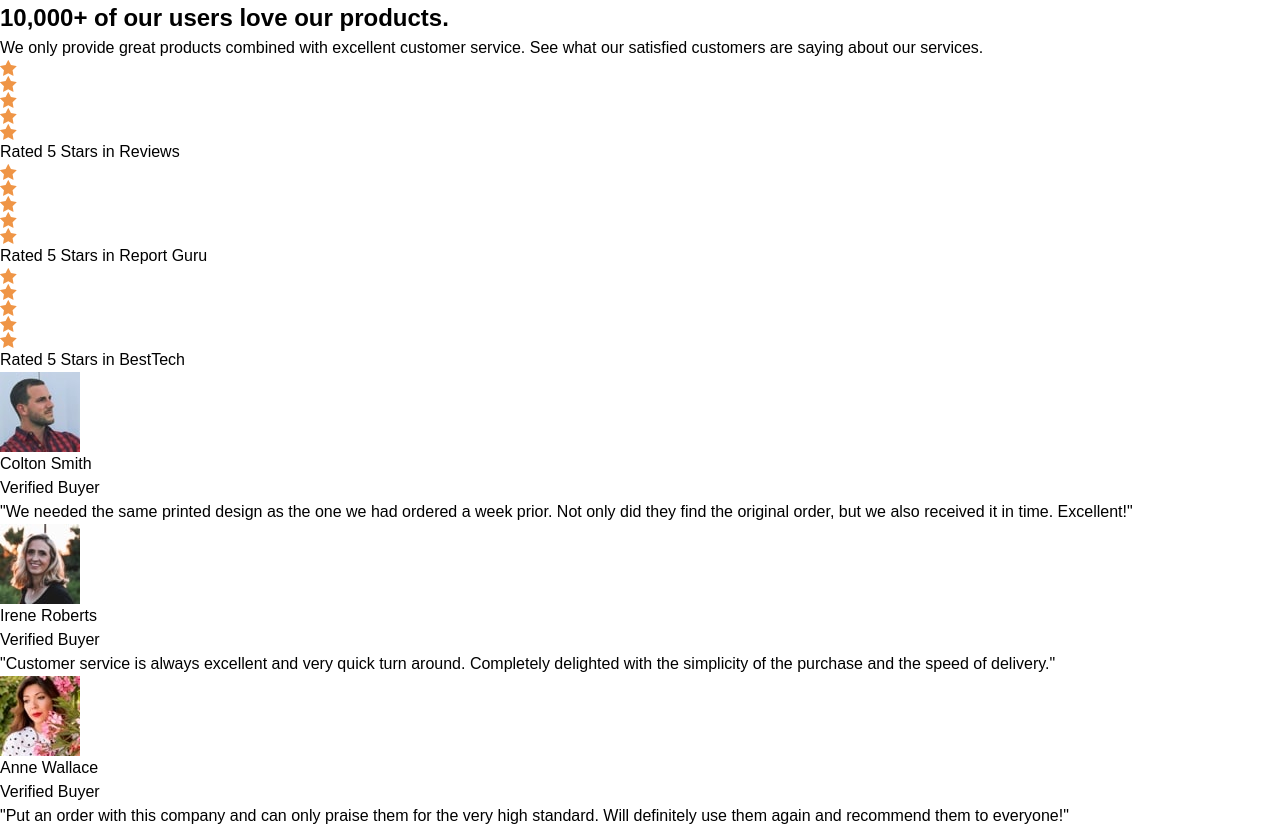
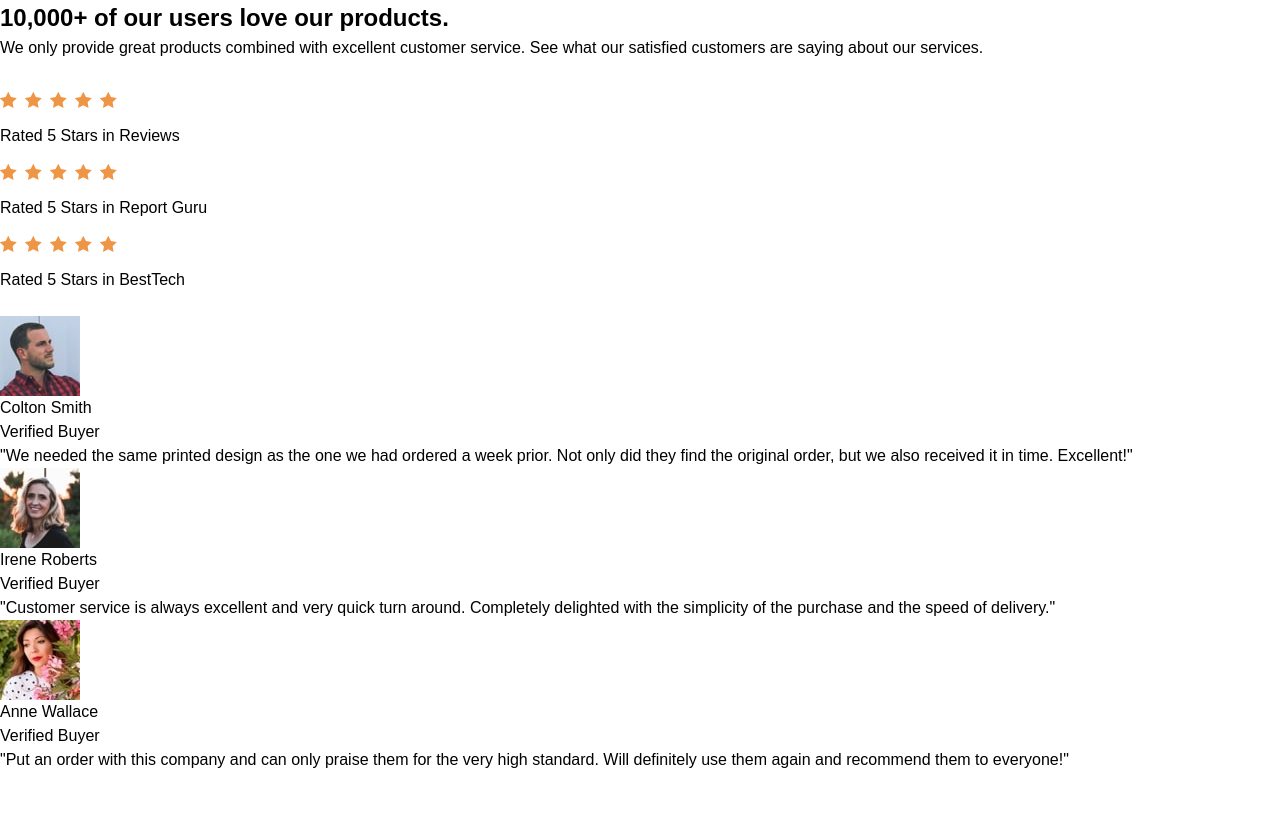
Before and after one commit to rfnozn/social-proof-section, a plain HTML site: page index.html in a window 1280 px wide. After the commit the page ends 800 px from the top, so only its background shows below. Drawn offline with Linux system fonts and the light colour scheme; a web font is replaced by a local one.

Commit message:
Align social proof content and ratings

```diff
--- a/style.css
+++ b/style.css
@@ -90,3 +90,29 @@ h1, h2, h3, h4, h5, h6 {
 #root, #__next {
   isolation: isolate;
 }
+
+/* Mobile first styles */
+.social-proof {
+  display: grid;
+  row-gap: 24px;
+}
+
+.social-proof__content {
+  display: grid;
+  row-gap: 32px;
+}
+
+.social-proof__ratings {
+  display: grid;
+  row-gap: 16px;
+}
+
+.rating {
+  display: grid;
+  row-gap: 16px;
+}
+
+.rating__stars {
+  display: flex;
+  gap: 8px;
+}
```
